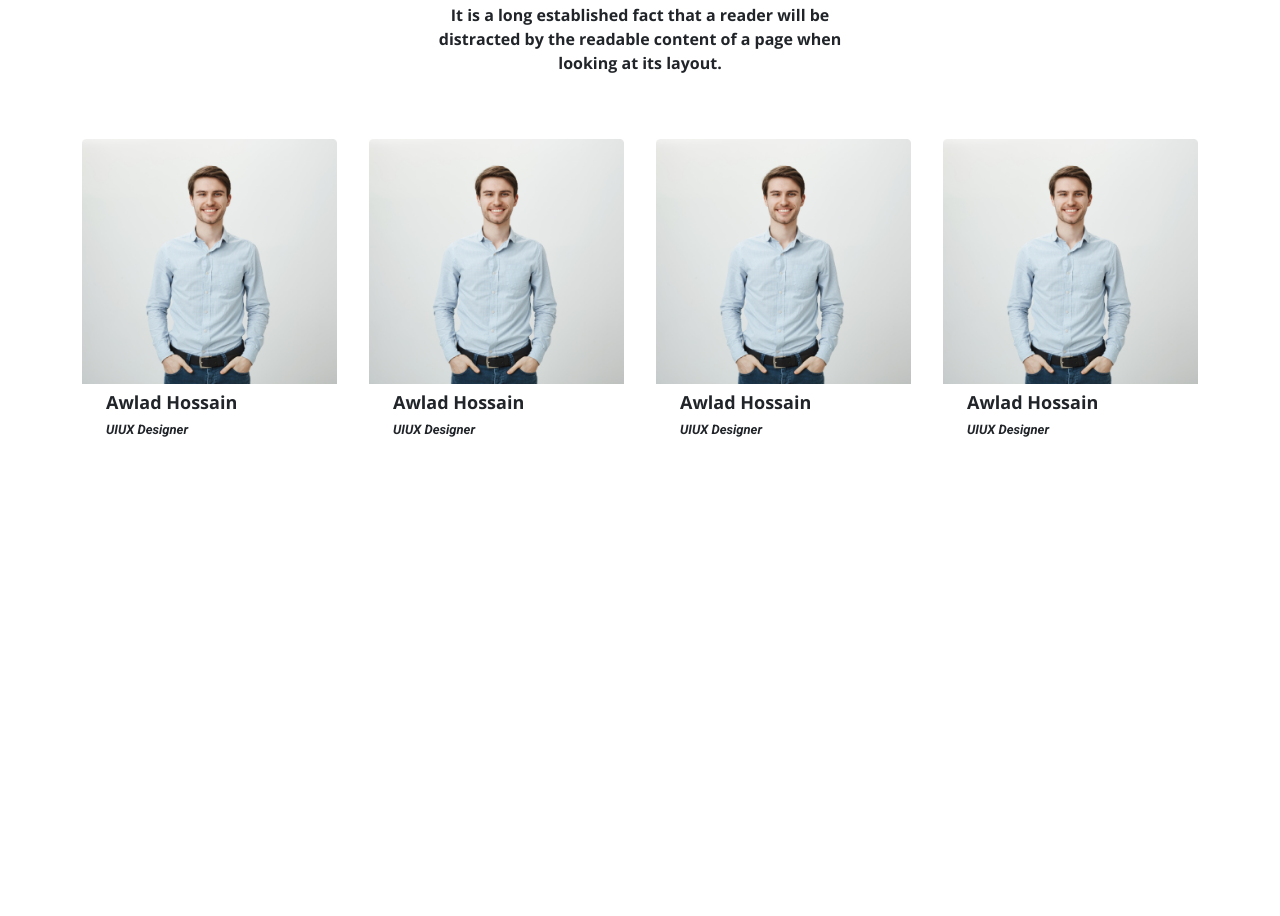
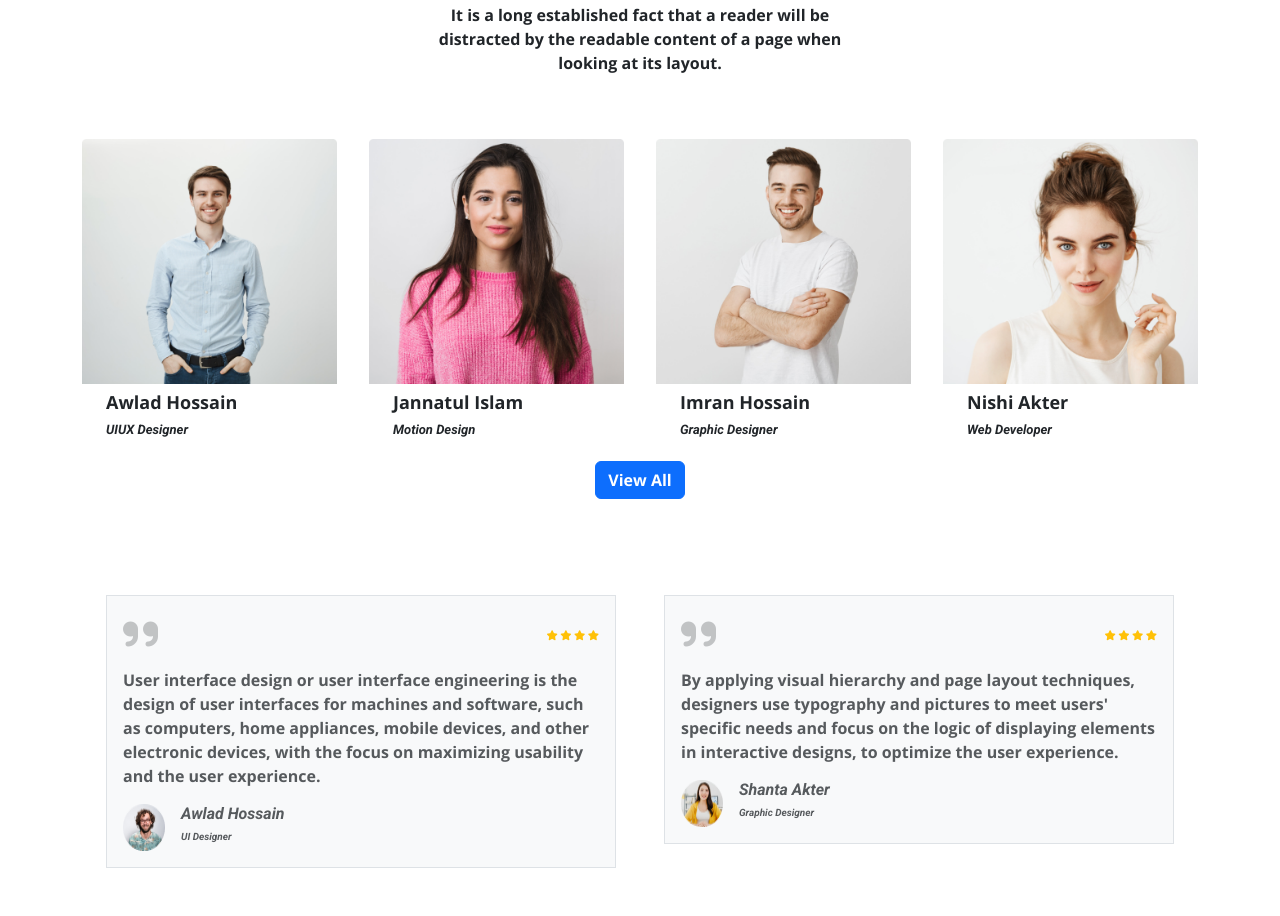
Before and after one commit to nurhossain01/bootstrap-complete-project, a plain HTML site: page index.html in a window 1280 px wide. Shown: the part 2322-3238 px from the top of the page. Before the commit the page ends 2767 px from the top, so only its background shows below. Drawn offline with nearby package versions, Linux system fonts and the light colour scheme.

Commit message:
six commit

```diff
--- a/index.html
+++ b/index.html
@@ -255,30 +255,81 @@
        </div>
       </div>
       <div>
-        <img src="student/student-1.png" alt="" class="img-fluid">
+        <img src="student/student-2.png" alt="" class="img-fluid">
        <div class="ps-4 pt-2">
-        <h3 style="font-size: 18px;">Awlad Hossain</h3>
-        <h5 style="font-size: 13px;">UIUX Designer</h5>
+        <h3 style="font-size: 18px;">Jannatul Islam</h3>
+        <h5 style="font-size: 13px;">Motion Design</h5>
        </div>
       </div>
       <div>
-        <img src="student/student-1.png" alt="" class="img-fluid">
+        <img src="student/student-3.png" alt="" class="img-fluid">
        <div class="ps-4 pt-2">
-        <h3 style="font-size: 18px;">Awlad Hossain</h3>
-        <h5 style="font-size: 13px;">UIUX Designer</h5>
+        <h3 style="font-size: 18px;">Imran Hossain</h3>
+        <h5 style="font-size: 13px;">Graphic Designer</h5>
        </div>
       </div>
       <div>
-        <img src="student/student-1.png" alt="" class="img-fluid">
+        <img src="student/student-4.png" alt="" class="img-fluid">
        <div class="ps-4 pt-2">
-        <h3 style="font-size: 18px;">Awlad Hossain</h3>
-        <h5 style="font-size: 13px;">UIUX Designer</h5>
+        <h3 style="font-size: 18px;">Nishi Akter</h3>
+        <h5 style="font-size: 13px;">Web Developer</h5>
        </div>
       </div>
     </div>
+    <div class="text-center mt-3 mb-5">
+      <button class="btn btn-primary text-center">View All</button>
+    </div>
   </section>
 
+  <section class="container py-5">
+    <div class="px-4">
+      <div class="row gx-5">
+        <div class="col-12 col-lg-6">
+         <div class="p-3 border bg-light">
+          <div class="d-flex justify-content-between align-items-center">
+            <h4 class="fs-1 opacity-25"><i class="fa-solid fa-quote-right"></i></h4>
+            <h4 style="font-size: 10px;" class="text-warning">
+              <i class="fa-solid fa-star"></i>
+              <i class="fa-solid fa-star"></i>
+              <i class="fa-solid fa-star"></i>
+              <i class="fa-solid fa-star"></i>
+            </h4>
+          </div>
+          <p class=" opacity-75">User interface design or user interface engineering is the design of user interfaces for machines and software, such as computers, home appliances, mobile devices, and other electronic devices, with the focus on maximizing usability and the user experience.</p>
+          <div class="d-flex">
+            <img src="student/student-5.png" alt="">
+            <span class="ps-3 opacity-75">
+              <h5 class="fs-6">Awlad Hossain</h5>
+              <h6 style="font-size: 10px;">UI Designer</h6>
+            </span>
+          </div>
+         </div>
+        </div>
+        <div class="col col-12 col-lg-6">
+         <div class="p-3 border bg-light">
+          <div class="d-flex justify-content-between align-items-center">
+            <h4 class="fs-1 opacity-25"><i class="fa-solid fa-quote-right"></i></h4>
+            <h4 style="font-size: 10px;" class="text-warning">
+              <i class="fa-solid fa-star"></i>
+              <i class="fa-solid fa-star"></i>
+              <i class="fa-solid fa-star"></i>
+              <i class="fa-solid fa-star"></i>
+            </h4>
+          </div>
+          <p class=" opacity-75">By applying visual hierarchy and page layout techniques, designers use typography and pictures to meet users' specific needs and focus on the logic of displaying elements in interactive designs, to optimize the user experience.</p>
+          <div class="d-flex">
+            <img src="student/student-6.png" alt="">
+            <span class="ps-3 opacity-75">
+              <h5 class="fs-6">Shanta Akter</h5>
+              <h6 style="font-size: 10px;">Graphic Designer</h6>
+            </span>
+          </div>
+         </div>
+        </div>
 
+      </div>
+    </div>
+  </section>
 
 
 
```
